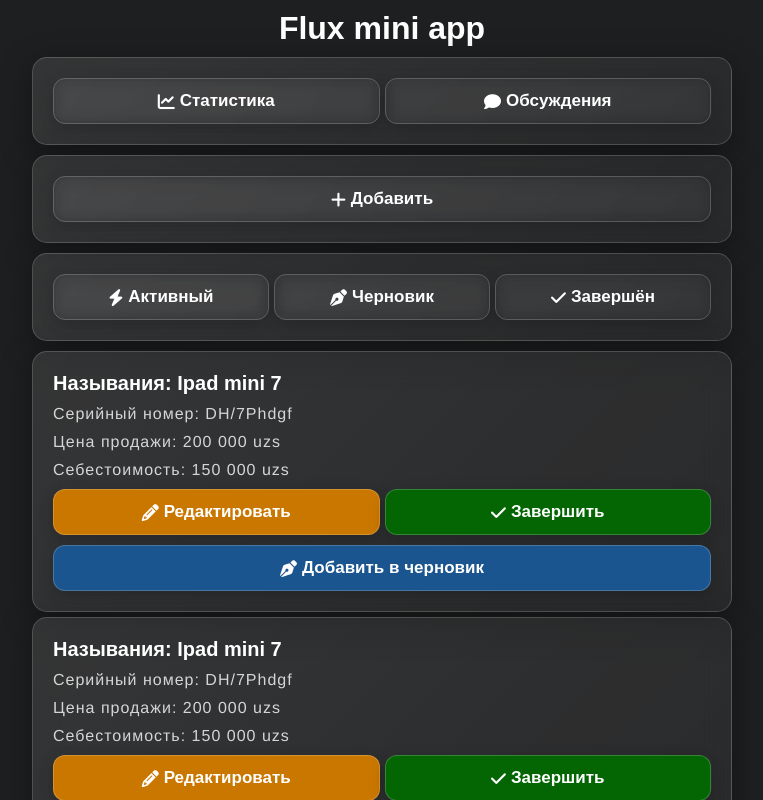
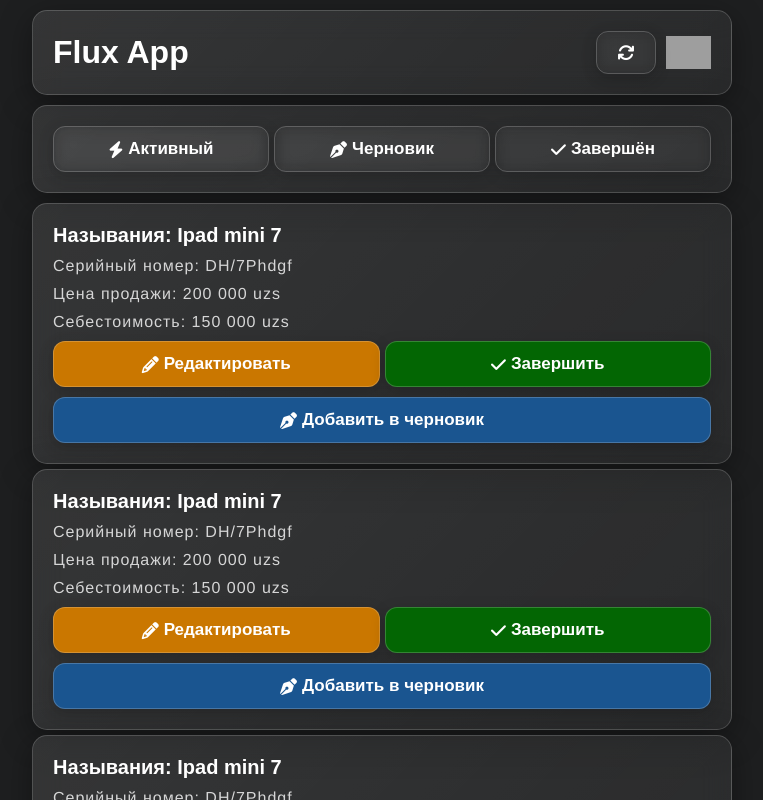
Before and after one commit to javoxhr2oo8/Flux, a Nuxt app: page / in a window 1280 px wide. Shown: the top 800 px of the page, without its empty margins (258-1021 px from the left). Built offline with nearby package versions, Linux system fonts and the light colour scheme; grey boxes are pictures that could not be loaded.

Commit message:
added upgrade to header

```diff
--- a/app/components/Header/index.vue
+++ b/app/components/Header/index.vue
@@ -1,10 +1,24 @@
+<script setup>
+import Button from '../Ui/Button.vue';
+import Card from '../Ui/Card.vue';
+import FlexBox from '../Ui/FlexBox.vue';
+</script>
+
 <template>
     <header>
         <div class="container">
-            <h1>Flux mini app</h1>
-            <div class="header-wrapper">
-
-            </div>
+            <Card>
+                <FlexBox content="space-between" items="center">
+                    <h1>Flux App</h1>
+                    <div class="header-right">
+                        <FlexBox items="center" gap="10px">
+                            <Button class="reload-app-btn"><i class="fas fa-sync"></i></Button>
+                            <img src="https://cdn3.iconfinder.com/data/icons/basicolor-essentials/24/051_user_profile_avatar-1024.png"
+                                alt="">
+                        </FlexBox>
+                    </div>
+                </FlexBox>
+            </Card>
         </div>
     </header>
 </template>
@@ -12,8 +26,19 @@
 <style lang="scss" scoped>
 header {
     padding: 10px 0;
+
     h1 {
         text-align: center;
     }
+
+    .reload-app-btn {
+        width: 60px !important;
+    }
+
+    .header-right {
+        img {
+            width: 45px;
+        }
+    }
 }
 </style>
--- a/app/components/Main/index.vue
+++ b/app/components/Main/index.vue
@@ -12,18 +12,6 @@
             <div class="main-wrapper">
 
                 <FlexBox direction="column" gap="10px">
-                    <FlexBox direction="column" gap="10px">
-                        <Card>
-                            <FlexBox gap="5px">
-                                <Button><i class="fa-solid fa-chart-line"></i>Статистика</Button>
-                                <Button><i class="fa-solid fa-comment"></i>Обсуждения</Button>
-                            </FlexBox>
-                        </Card>
-
-                        <Card>
-                            <Button><i class="fas fa-plus"></i>Добавить</Button>
-                        </Card>
-
                     <Card>
                         <FlexBox items="center" gap="5px">
                             <Button><i class="fa-solid fa-bolt"></i>Активный</Button>
@@ -31,7 +19,6 @@
                             <Button><i class="fa-solid fa-check"></i>Завершён</Button>
                         </FlexBox>
                     </Card>
-                    </FlexBox>
 
                     <FlexBox direction="column" gap="5px">
                         <Card v-for="item in 3">
--- a/app/pages/index.vue
+++ b/app/pages/index.vue
@@ -1,10 +1,11 @@
 <script setup>
-
+const {user} = useTelegram()
 </script>
 
 <template>
     <div>
         <Header/>
+        <h1>{{ user }}</h1>
         <Main/>
     </div>
 </template>
```
Lines whose indentation alone changed are shown as unchanged.
